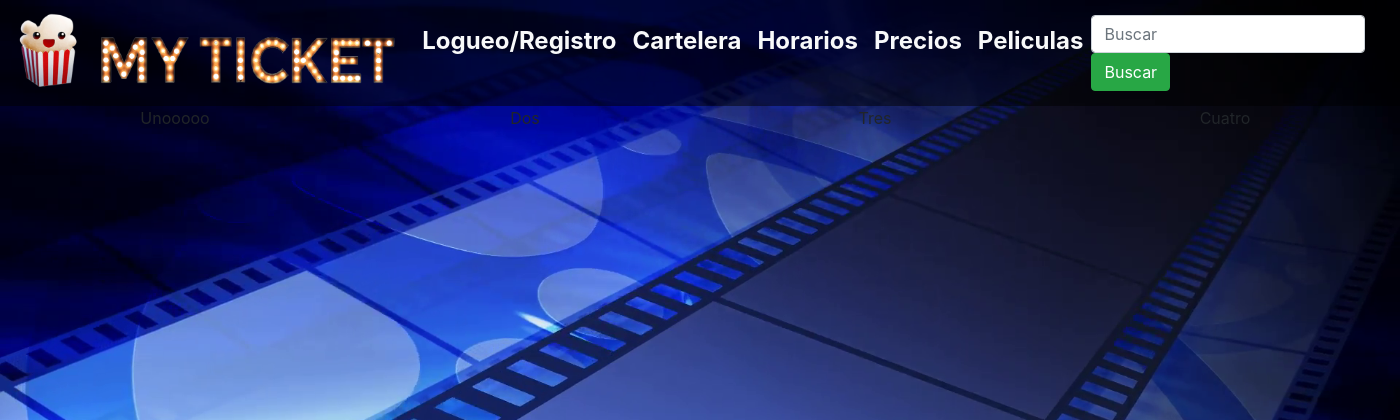
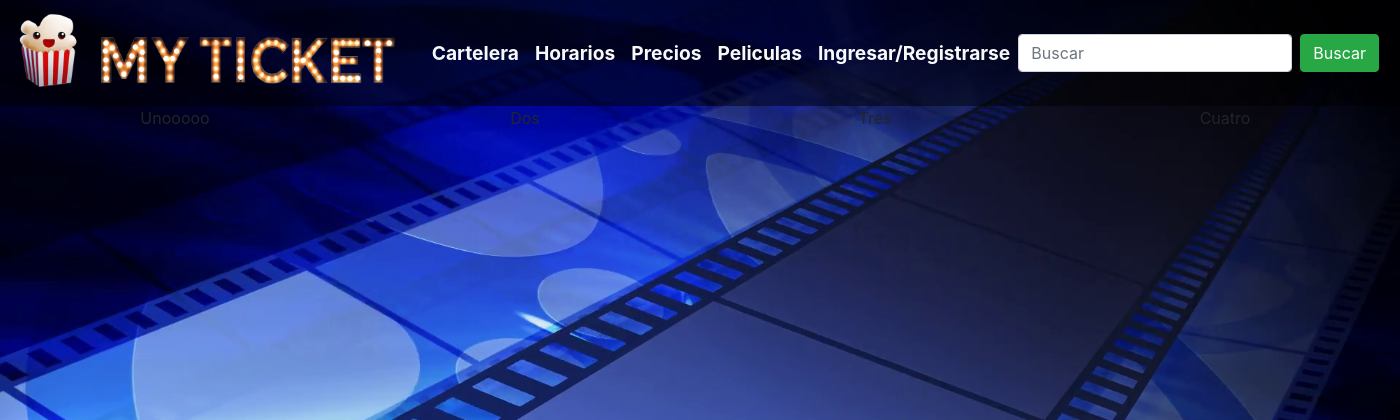
Before and after one commit to IgnacioChiaradia/MyTicket_prueba, a PHP site: page /MyTicket_prueba/ in a window 1400 px wide. Shown: the top 420 px of the page. Run offline with PHP 8.4, Linux system fonts and the light colour scheme.

Commit message:
modificado tamaño navbar

```diff
--- a/View/login.php
+++ b/View/login.php
@@ -18,7 +18,7 @@
                     </div>
                     <button class="btn btn-success btn-block btn-lg" type="submit">Iniciar Sesión</button>
                     <div class="fb-login-button" data-width="" data-size="large" data-button-type="continue_with" data-auto-logout-link="false" data-use-continue-as="true">Logearse con facebook (a futuro)</div>
-                    <button type="submit" data-toggle="modal" data-target="#mimodal" class="btn btn-success btn-block btn-lg">Registrarse</button>
+                    <button type="button" data-toggle="modal" data-target="#mimodal" class="btn btn-success btn-block btn-lg">Registrarse</button>
                </form>
           </div>
     </div>
--- a/View/navbar.php
+++ b/View/navbar.php
@@ -7,12 +7,12 @@
         <button class="navbar-toggler navbar-dark" type="button" data-toggle="collapse" data-target="#uno"><span
                 class="navbar-toggler-icon"></span></button>
         <div class="collapse navbar-collapse ml-auto" id="uno">
-            <ul class="navbar-nav ml-auto font-weight-bold" style="font-size: 1.5em;margin-right:5px;"  >
-                <li class="nav-item"><a href="<?php echo URL ?>/view/login/" class="nav-link text-light">Logueo/Registro</a></li>
+            <ul class="navbar-nav ml-auto font-weight-bold" style="font-size: 1.2em;margin-right:5px;"  >
                 <li class="nav-item"><a href="#" class="nav-link text-light">Cartelera</a></li>
                 <li class="nav-item"><a href="#" class="nav-link text-light">Horarios</a></li>
                 <li class="nav-item"><a href="#" class="nav-link text-light">Precios</a></li>
                 <li class="nav-item"><a href="<?php echo URL ?>/view/movie/" class="nav-link text-light">Peliculas</a></li>
+                <li class="nav-item"><a href="<?php echo URL ?>/view/login/" class="nav-link text-light">Ingresar/Registrarse</a></li>
                 <form action="search.php" method="post" class="form-inline">
                     <input type="text" placeholder="Buscar" class="form-control mr-sm-2">
                     <button type="submit" class="btn btn-success">Buscar</button>
```
